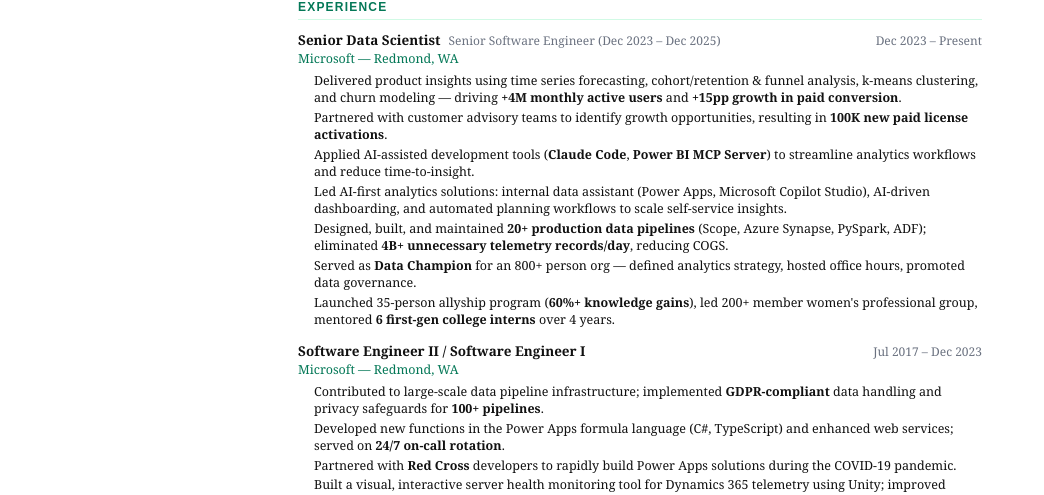
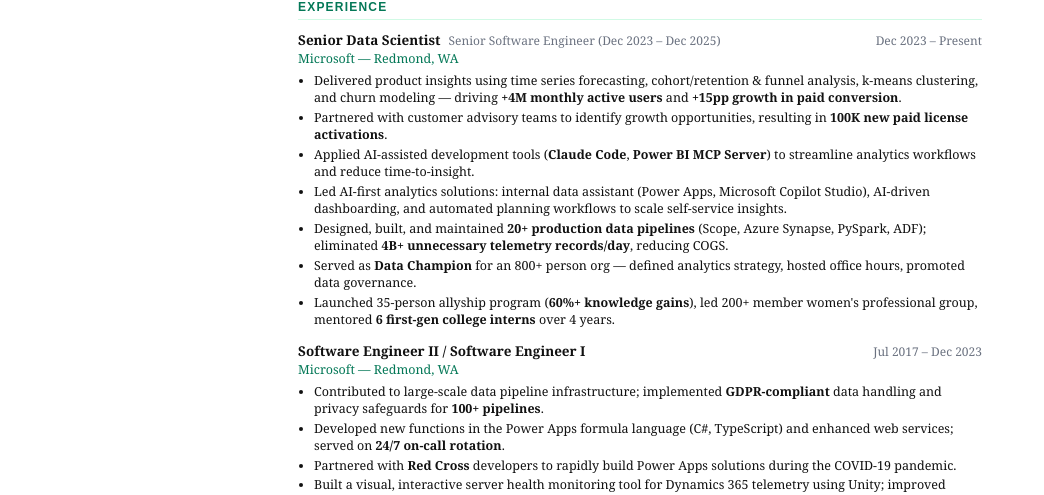
Before and after one commit to emhomm4/emilyh_me2, a Next.js app: page /resume in a window 1280 px wide. Shown: the part 302-797 px from the top of the page, without its empty margins (0-1044 px from the left). Built offline with nearby package versions, Linux system fonts and the light colour scheme.

Commit message:
Fix missing bullet points on printable resume

```diff
--- a/src/app/resume/page.tsx
+++ b/src/app/resume/page.tsx
@@ -10,6 +10,8 @@
           .no-print { display: none !important; }
           body { background: white !important; }
           @page { margin: 0.5in; size: letter; }
+          ul { list-style-type: disc !important; padding-left: 16px !important; }
+          li { list-style-type: disc !important; display: list-item !important; }
         }
       `}</style>
 
@@ -197,9 +199,10 @@
         <span style={{ fontSize: '12px', color: '#6b7280', whiteSpace: 'nowrap', marginLeft: '12px' }}>{period}</span>
       </div>
       <div style={{ fontSize: '12.5px', color: '#047857', marginBottom: '4px' }} dangerouslySetInnerHTML={{ __html: `${company} &mdash; ${location}` }} />
-      <ul style={{ margin: '0', paddingLeft: '16px' }}>
+      <ul style={{ margin: '0', paddingLeft: '16px', listStyleType: 'disc' }}
+      >
         {bullets.map((b, i) => (
-          <li key={i} style={{ fontSize: '12.5px', marginBottom: '2px' }}>{b}</li>
+          <li key={i} style={{ fontSize: '12.5px', marginBottom: '2px', display: 'list-item' }}>{b}</li>
         ))}
       </ul>
     </div>
```
Also changed, not shown: build_output.txt (added).
